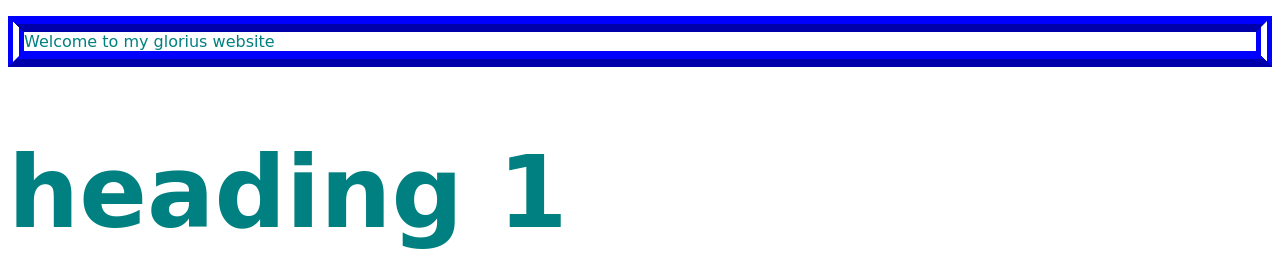
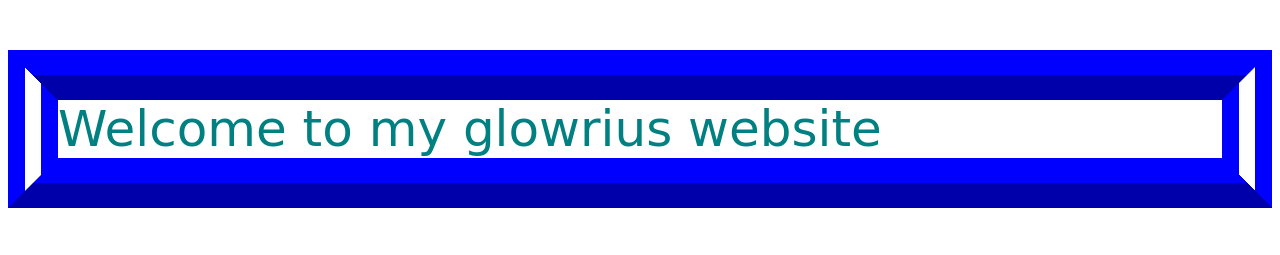
Before and after one commit to hi101000/test-website, a PHP site: page / in a window 1280 px wide. Shown: the top 255 px of the page. Run offline with PHP 8.4, Linux system fonts and the light colour scheme.

Commit message:
made welcome bigger and added a pun

```diff
--- a/css/test.css
+++ b/css/test.css
@@ -20,4 +20,5 @@ p{
 	border-style: ridge double;
 	border-width: 1em;
 	border-color: blue;
+	font-size: 50px;
 }
--- a/index.html
+++ b/index.html
@@ -6,7 +6,8 @@
 	<script src='js/script.js' type="text/javascript"></script>
 </head>
 <body>
-	<p id='welcome'>Welcome to my glorius website</p>
+	<p id='welcome'>Welcome to my glowrius website</p>
+	<img src="https://i.ytimg.com/vi/0BOjTMkyfIA/maxresdefault.jpg">
 	<h1 class='big'>heading 1</h1>
 	<p><b>paragraph</b></p>
 	<p class='big'>My name is:<br> COMRADE ELMO!!</p>
```
